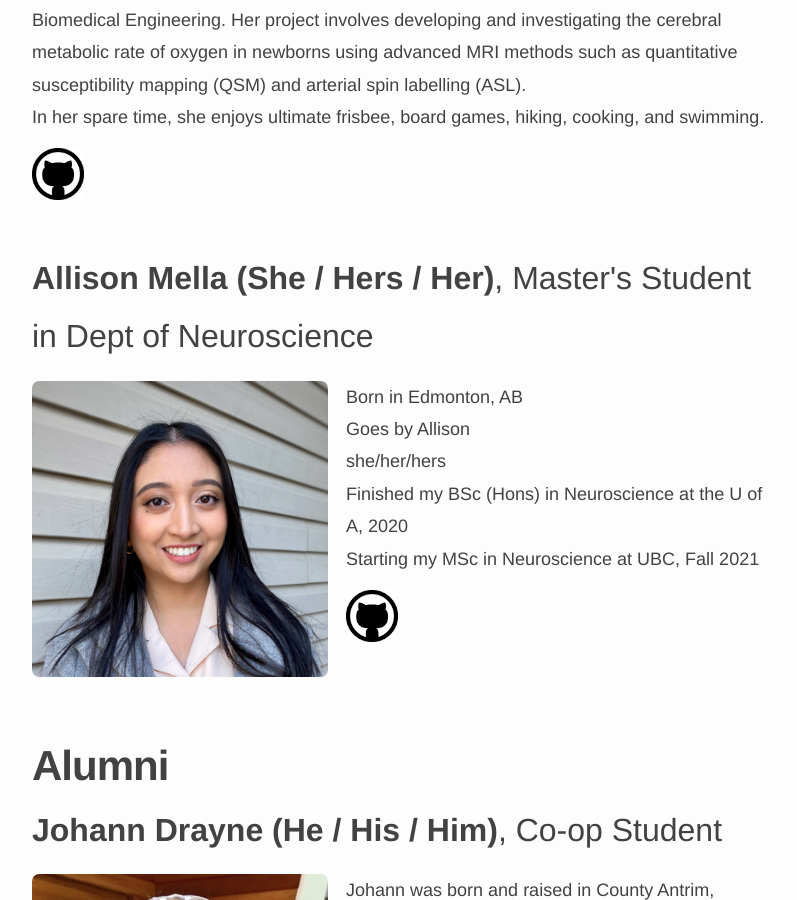
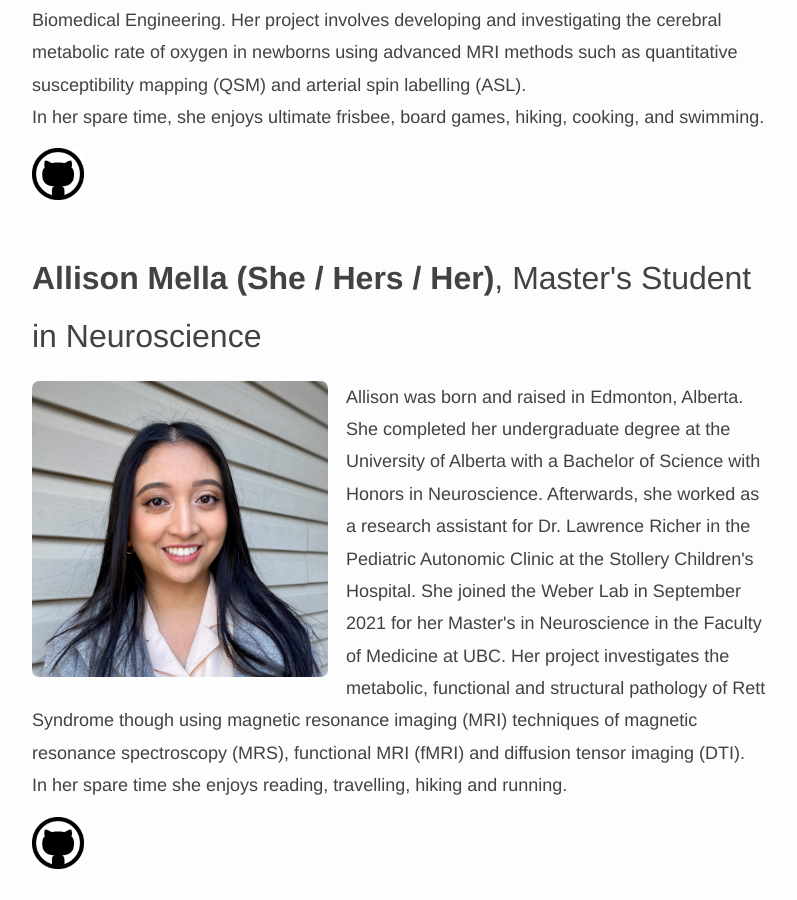
Before and after one commit to WeberLab/weberlab.github.io, a Jekyll site: the page built from _pages/team/index.md, in a window 1280 px wide and 900 px high, scrolled down 2570 px. Shown: the whole window, without its empty margins (238-1035 px from the left). Built offline with Jekyll 4.4.1, drawn with Linux system fonts in a browser that asks for light colours; nearby versions of some CDN libraries.

Commit message:
Update team.yml

```diff
--- a/_data/team.yml
+++ b/_data/team.yml
@@ -49,7 +49,14 @@
   github: https://github.com/acszhu
   twitter:
   bio: >
-    Anna was raised in Toronto, Ontario. She completed her undergraduate degree at the University of Toronto with a double Major in Neuroscience and Molecular Biology. Shortly after, she began working in the provincial healthcare sector conducting analysis work. During this time, she also became a technical research assistant at the UHN Toronto Rehabilitation Institute (KITE Research Institute) with the Winter Lab under Dr. Geoff Fernie and Dr. Atena Roshan Fekr. Alongside work, she continued her academic studies and pursued a Master of Clinical Science at Western University. She joined the Weber Lab in May 2021 as a Master’s of Applied Science student in the School of Biomedical Engineering. Her project involves developing and investigating the cerebral metabolic rate of oxygen in newborns using advanced MRI methods such as quantitative susceptibility mapping (QSM) and arterial spin labelling (ASL).
+    Anna was raised in Toronto, Ontario. She completed her undergraduate degree at the University of Toronto with
+    a double Major in Neuroscience and Molecular Biology. Shortly after, she began working in the provincial
+    healthcare sector conducting analysis work. During this time, she also became a technical research assistant
+    at the UHN Toronto Rehabilitation Institute (KITE Research Institute) with the Winter Lab under Dr. Geoff Fernie
+    and Dr. Atena Roshan Fekr. Alongside work, she continued her academic studies and pursued a Master of Clinical
+    Science at Western University. She joined the Weber Lab in May 2021 as a Master’s of Applied Science student in
+    the School of Biomedical Engineering. Her project involves developing and investigating the cerebral metabolic
+    rate of oxygen in newborns using advanced MRI methods such as quantitative susceptibility mapping (QSM) and arterial spin labelling (ASL).
     <br>In her spare time, she enjoys ultimate frisbee, board games, hiking, cooking, and swimming.
 
   photo: team/annazhu.jpg
@@ -57,18 +64,21 @@
 - name: Allison Mella (She / Hers / Her)
   is_pi: False
   is_current: True
-  position: Master's Student in Dept of Neuroscience
+  position: Master's Student in Neuroscience
   orcid:
   scholar:
   researchgate:
   github: https://github.com/aemella
   twitter:
   bio: >
-    Born in Edmonton, AB
-    <br>Goes by Allison
-    <br>she/her/hers
-    <br>Finished my BSc (Hons) in Neuroscience at the U of A, 2020
-    <br>Starting my MSc in Neuroscience at UBC, Fall 2021
+    Allison was born and raised in Edmonton, Alberta. She completed her undergraduate degree at the University of
+    Alberta with a Bachelor of Science with Honors in Neuroscience. Afterwards, she worked as a research assistant for
+    Dr. Lawrence Richer in the Pediatric Autonomic Clinic at the Stollery Children's Hospital. She joined the Weber
+    Lab in September 2021 for her Master's in Neuroscience in the Faculty of Medicine at UBC. Her project investigates
+    the metabolic, functional and structural pathology of Rett Syndrome though using magnetic resonance imaging (MRI)
+    techniques of magnetic resonance spectroscopy (MRS), functional MRI (fMRI) and diffusion tensor imaging (DTI).
+    <br>
+    In her spare time she enjoys reading, travelling, hiking and running.
 
   photo: team/allisonmella.jpg
 
```
